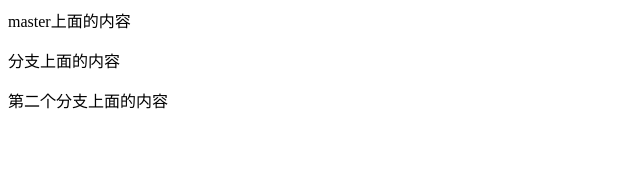
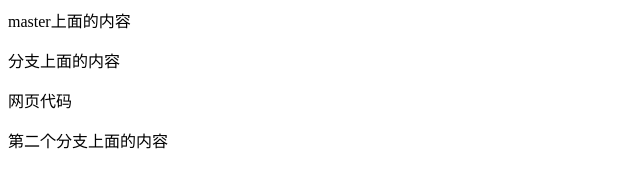
Before and after one commit to Xiu08Ting09Huang/demo01, a plain HTML site: page index.html in a window 1280 px wide. Shown: the whole page, without its empty margins (0-640 px from the left). Drawn offline with Linux system fonts and the light colour scheme.

Commit message:
Update index.html

```diff
--- a/index.html
+++ b/index.html
@@ -8,9 +8,13 @@
 <div>
     master上面的内容
 </div>
+
 <p>
     分支上面的内容
 </p>
+    <p>
+        网页代码
+    </p>
 <p>
     第二个分支上面的内容
 </p>
```
